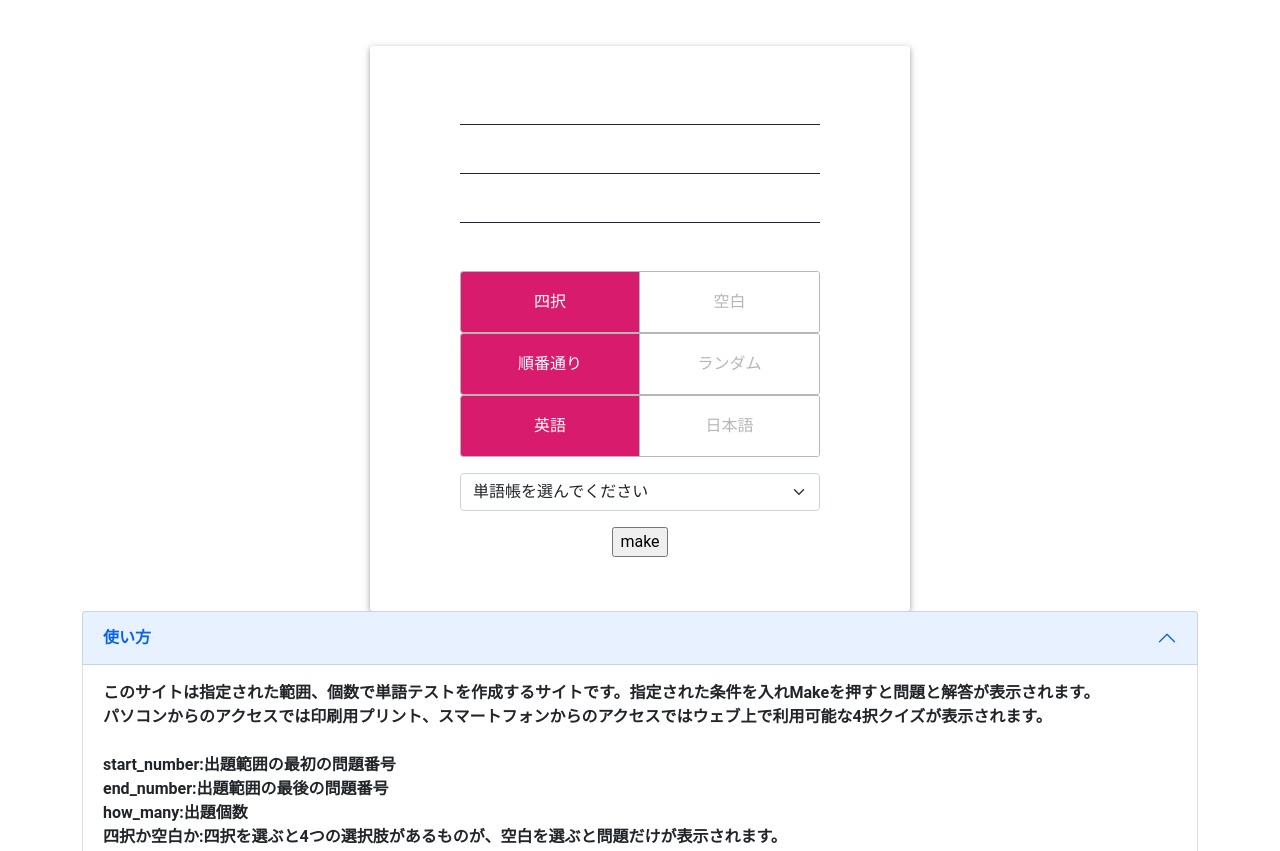
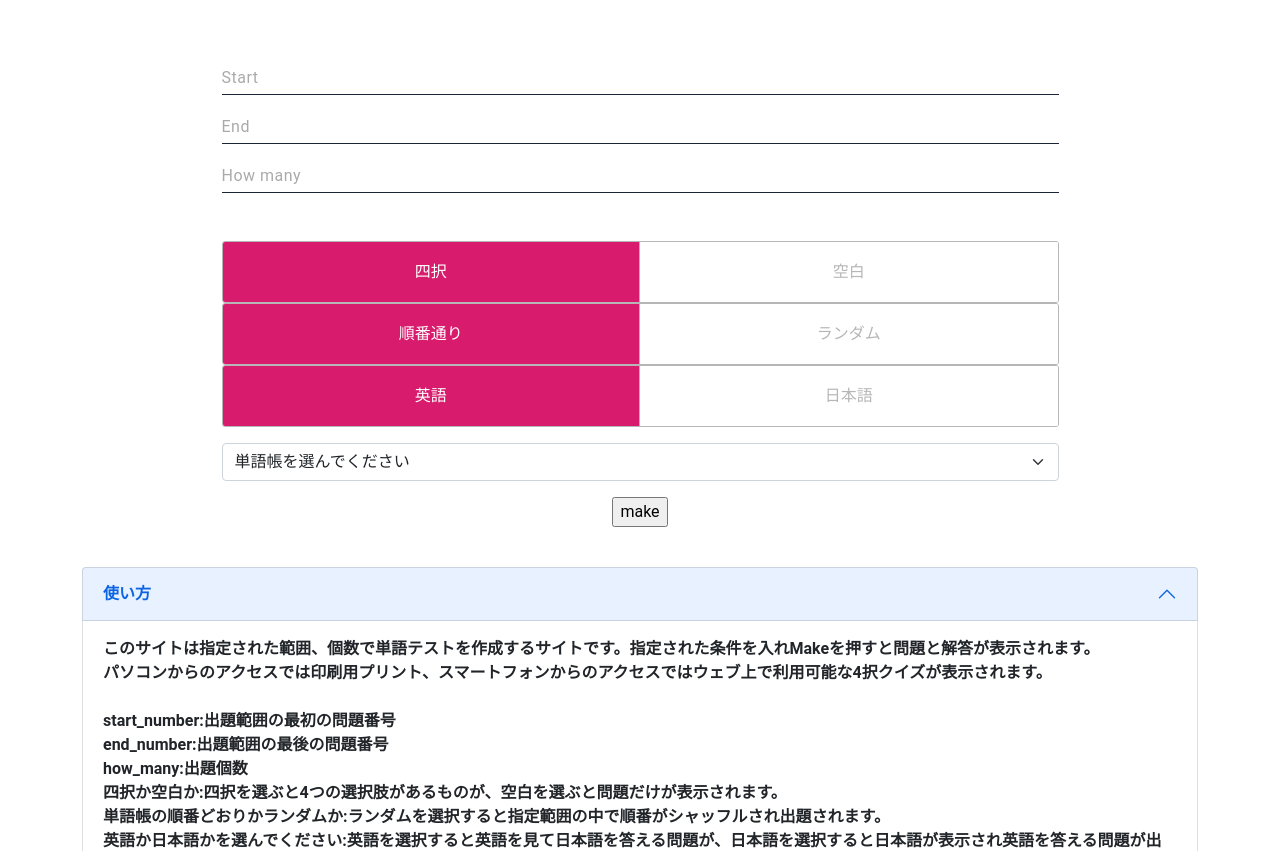
Before and after one commit to KaitoShinomiya/Tangotestmaker_sakura, a Flask app: page / in a window 1280 px wide. Shown: the top 851 px of the page. Run offline with Flask 2, Linux system fonts and the light colour scheme; data that the repository does not hold is empty.

Commit message:
formは見た目の修正

```diff
--- a/static/css/start_page.css
+++ b/static/css/start_page.css
@@ -66,16 +66,7 @@ body {
   display: flex;
   padding: 30px;
 }
-form {
-  background: #fff;
-  width: 100%;
-  margin: auto;
-  padding: 30px;
-  min-width: 320px;
-  max-width: 540px;
-  box-shadow: 0 2px 10px 0 rgba(0,0,0,0.16), 0 2px 5px 0 rgba(0,0,0,0.26);
-  border-radius: 3px;
-}
+
 h1 {
   color: #fff;
 }
```
